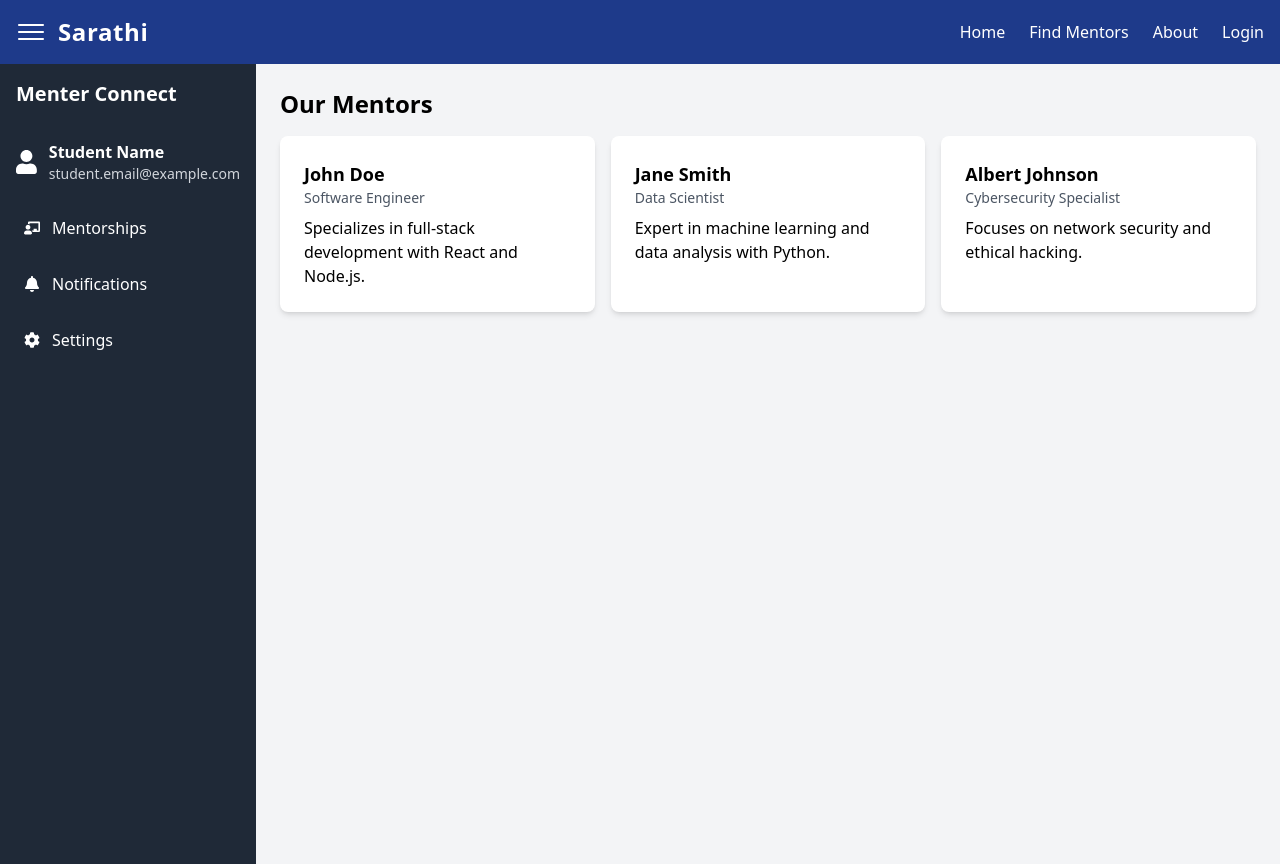
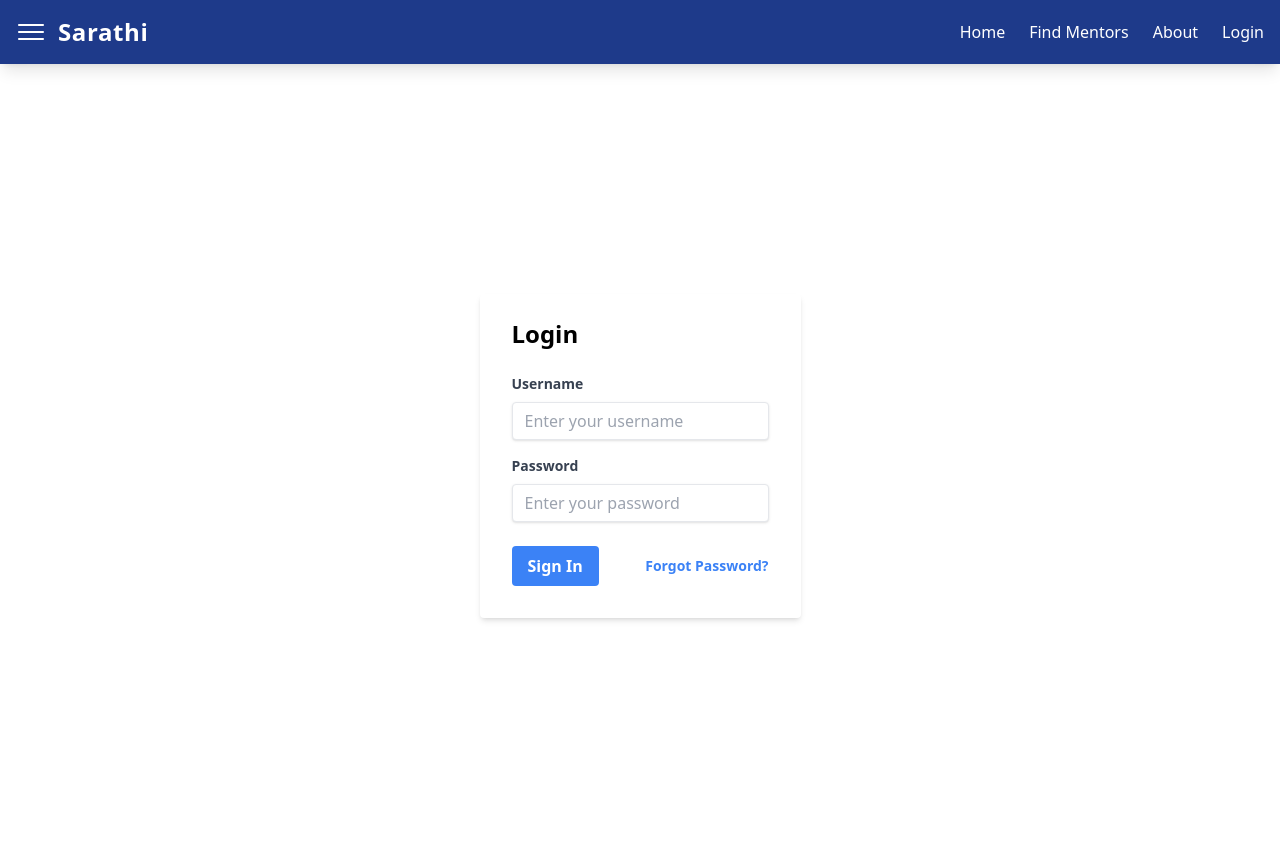
Before and after one commit to Sarathi062/Sarathi, a React (Vite) app: page /login in a window 1280 px wide. Built offline with nearby package versions, Linux system fonts and the light colour scheme.

Commit message:
added basic router

```diff
--- a/package.json
+++ b/package.json
@@ -13,6 +13,7 @@
     "react": "^18.3.1",
     "react-dom": "^18.3.1",
     "react-icons": "^5.3.0",
+    "react-router-dom": "^6.26.1",
     "zustand": "^4.5.5"
   },
   "devDependencies": {
--- /dev/null
+++ b/src/components/About.jsx
@@ -0,0 +1,20 @@
+import React from 'react';
+
+const About = () => {
+    return (
+        <div className="container mx-auto">
+            <h1 className="text-4xl font-bold mb-4">About Us</h1>
+            <p className="text-lg mb-4">
+                Welcome to our website! We are a team of passionate individuals dedicated to providing high-quality products and services.
+            </p>
+            <p className="text-lg mb-4">
+                Our mission is to make a positive impact in the world through innovative solutions and exceptional customer experiences.
+            </p>
+            <p className="text-lg mb-4">
+                Feel free to explore our website and learn more about what we do. If you have any questions or inquiries, please don't hesitate to contact us.
+            </p>
+        </div>
+    );
+};
+
+export default About;
--- a/src/components/Body.jsx
+++ b/src/components/Body.jsx
@@ -1,14 +1,26 @@
 import React from "react";
+import { BrowserRouter as Router, Route, Routes } from "react-router-dom";
+
 import Navbar from "./Navbar";
 import MentorCardPage from "./MentorCardPage";
-
+import Home from "./Home";
+import Login from "./Login";
+import About from "./About";
 const Body = () => {
-	return (
-		<div>
-			<Navbar />
-			<MentorCardPage />
-		</div>
-	);
+  return (
+    <>
+      <Router>
+        <Navbar />
+        {/* <MentorCardPage /> */}
+        <Routes>
+          <Route path="/" element={<Home />} />
+          <Route path="/mentors" element={<MentorCardPage />} />
+          <Route path="/about" element={<About />} />
+          <Route path="/login" element={<Login />} />
+        </Routes>
+      </Router>
+    </>
+  );
 };
 
 export default Body;
--- a/src/components/Home.jsx
+++ b/src/components/Home.jsx
@@ -0,0 +1,16 @@
+import React from 'react';
+import { Link } from 'react-router-dom';
+
+const Home = () => {
+    return (
+        <div>
+
+            <h1>Welcome to Mentor Connect!</h1>
+            <p>Find your perfect mentor or become a mentor yourself.</p>
+            <Link to="/mentors">Browse Mentors</Link>
+            <Link to="/become-mentor">Become a Mentor</Link>
+        </div>
+    );
+};
+
+export default Home;
--- /dev/null
+++ b/src/components/Login.jsx
@@ -0,0 +1,51 @@
+import React from 'react';
+
+const Login = () => {
+    return (
+        <div className="flex justify-center items-center h-screen">
+            <div className="bg-white shadow-md rounded px-8 pt-6 pb-8 mb-4">
+                <h2 className="text-2xl font-bold mb-6">Login</h2>
+                <form>
+                    <div className="mb-4">
+                        <label className="block text-gray-700 text-sm font-bold mb-2" htmlFor="username">
+                            Username
+                        </label>
+                        <input
+                            className="shadow appearance-none border rounded w-full py-2 px-3 text-gray-700 leading-tight focus:outline-none focus:shadow-outline"
+                            id="username"
+                            type="text"
+                            placeholder="Enter your username"
+                        />
+                    </div>
+                    <div className="mb-6">
+                        <label className="block text-gray-700 text-sm font-bold mb-2" htmlFor="password">
+                            Password
+                        </label>
+                        <input
+                            className="shadow appearance-none border rounded w-full py-2 px-3 text-gray-700 leading-tight focus:outline-none focus:shadow-outline"
+                            id="password"
+                            type="password"
+                            placeholder="Enter your password"
+                        />
+                    </div>
+                    <div className="flex items-center justify-between">
+                        <button
+                            className="bg-blue-500 hover:bg-blue-700 text-white font-bold py-2 px-4 rounded focus:outline-none focus:shadow-outline"
+                            type="button"
+                        >
+                            Sign In
+                        </button>
+                        <a
+                            className="inline-block align-baseline font-bold text-sm text-blue-500 hover:text-blue-800"
+                            href="#"
+                        >
+                            Forgot Password?
+                        </a>
+                    </div>
+                </form>
+            </div>
+        </div>
+    );
+};
+
+export default Login;
--- a/src/components/Navbar.jsx
+++ b/src/components/Navbar.jsx
@@ -1,4 +1,5 @@
 import React from "react";
+import { Link } from "react-router-dom";
 import useSidebarStore from "../utils/useSidebarStore";
 
 const Navbar = () => {
@@ -34,36 +35,36 @@ const Navbar = () => {
 				{/* Right Section: Navigation Links */}
 				<ul className="flex space-x-6 ml-auto">
 					<li>
-						<a
-							href="/"
+						<Link
+							to="/"
 							className="hover:text-blue-300 transition-colors duration-300"
 						>
 							Home
-						</a>
+						</Link>
 					</li>
 					<li>
-						<a
-							href="/mentors"
+						<Link
+							to="/mentors"
 							className="hover:text-blue-300 transition-colors duration-300"
 						>
 							Find Mentors
-						</a>
+						</Link>
 					</li>
 					<li>
-						<a
-							href="/about"
+						<Link
+							to="/about"
 							className="hover:text-blue-300 transition-colors duration-300"
 						>
 							About
-						</a>
+						</Link>
 					</li>
 					<li>
-						<a
-							href="/login"
+						<Link
+							to="/login"
 							className="hover:text-blue-300 transition-colors duration-300"
 						>
 							Login
-						</a>
+						</Link>
 					</li>
 				</ul>
 			</div>
```
Also changed, not shown: 1 other file (tests, documents, lock files or other folders).
